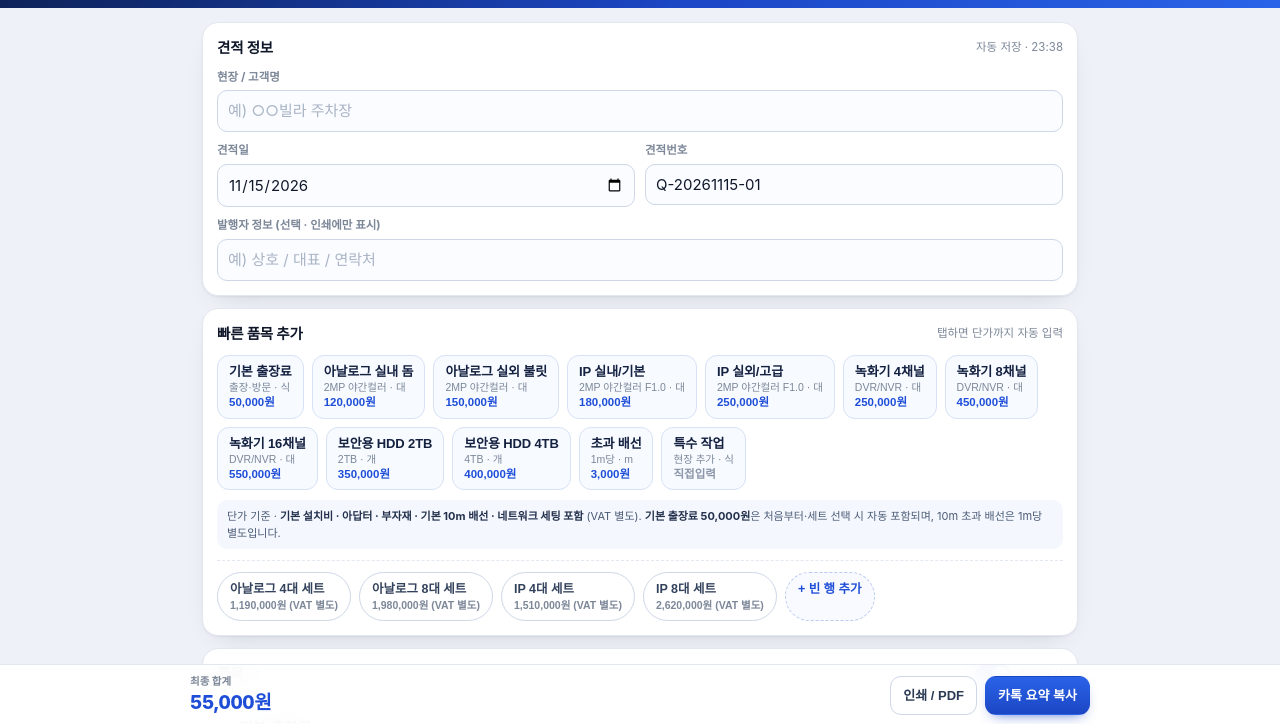
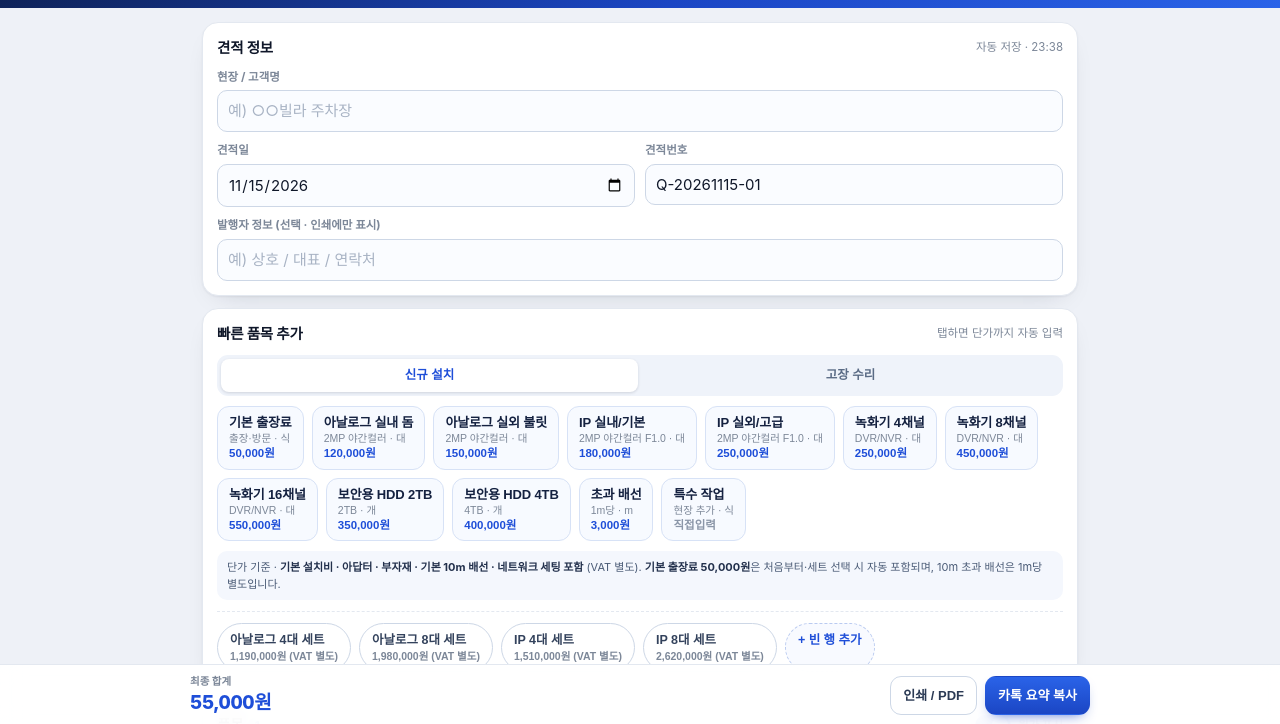
Before and after one commit to myc8101-cmyk/cctv, a plain HTML site: page index.html in a window 1280 px wide. Shown: the part 74-798 px from the top of the page. Drawn offline with Linux system fonts and the light colour scheme.

Commit message:
신규 설치·고장 수리 탭 추가: 수리/카메라 교체 단가, 모드별 프리셋과 빠른 세트

```diff
--- a/index.html
+++ b/index.html
@@ -110,6 +110,7 @@
     font-size:11px;color:#4a5b76;line-height:1.5;
   }
   .basis b{color:#22304c;font-weight:700}
+  .mode-seg{margin-bottom:11px}
   .sets{display:flex;flex-wrap:wrap;gap:8px;margin-top:11px;padding-top:11px;border-top:1px dashed var(--line)}
   .set-btn{
     cursor:pointer;font-size:12.5px;font-weight:650;
@@ -360,15 +361,13 @@
       <h2>빠른 품목 추가</h2>
       <span class="hint">탭하면 단가까지 자동 입력</span>
     </div>
+    <div class="seg mode-seg" id="modeSeg" role="group" aria-label="작업 구분">
+      <button type="button" data-mode="install" class="on">신규 설치</button>
+      <button type="button" data-mode="repair">고장 수리</button>
+    </div>
     <div class="chips" id="presetChips"></div>
-    <p class="basis">단가 기준 · <b>기본 설치비 · 아답터 · 부자재 · 기본 10m 배선 · 네트워크 세팅 포함</b> (VAT 별도). <b>기본 출장료 50,000원</b>은 처음부터·세트 선택 시 자동 포함되며, 10m 초과 배선은 1m당 별도입니다.</p>
-    <div class="sets">
-      <button class="set-btn" type="button" data-set="analog4"><b>아날로그 4대 세트</b><small></small></button>
-      <button class="set-btn" type="button" data-set="analog8"><b>아날로그 8대 세트</b><small></small></button>
-      <button class="set-btn" type="button" data-set="ip4"><b>IP 4대 세트</b><small></small></button>
-      <button class="set-btn" type="button" data-set="ip8"><b>IP 8대 세트</b><small></small></button>
-      <button class="set-btn ghost" type="button" id="addRowBtn">+ 빈 행 추가</button>
-    </div>
+    <p class="basis" id="basisNote"></p>
+    <div class="sets" id="setBtns"></div>
   </section>
 
   <!-- 품목 -->
@@ -481,11 +480,13 @@
 
   var STORE = 'cctv-quote-calculator.v1';
 
-  // 단가는 VAT 별도 기준. 기본 설치비 · 아답터 · 부자재 · 기본 10m 배선 · 네트워크 세팅 포함.
-  // 원가(cost)는 넣지 않는다. 품목 행의 매입원가 칸은 기본 0에서 직접 입력.
-  // 기본 출장료(50,000원)는 초기 상태와 모든 세트에 무조건 포함된다.
-  var PRESETS = [
-    { name: '기본 출장료', short: '기본 출장료', spec: '출장·방문 · 식', price: 50000, fee: true },
+  // 단가는 VAT 별도 기준. 원가(cost)는 넣지 않는다(행의 매입원가 칸은 기본 0).
+  // 기본 출장료(50,000원)는 신규 설치·고장 수리 모두, 초기 상태와 모든 세트에 무조건 포함된다.
+  var FEE = { name: '기본 출장료', short: '기본 출장료', spec: '출장·방문 · 식', price: 50000, fee: true };
+
+  var PRESETS = {
+    install: [
+      FEE,
       { name: '아날로그 2MP 야간컬러 실내 돔', short: '아날로그 실내 돔', spec: '2MP 야간컬러 · 대', price: 120000 },
       { name: '아날로그 2MP 야간컬러 실외 불릿', short: '아날로그 실외 불릿', spec: '2MP 야간컬러 · 대', price: 150000 },
       { name: 'IP 2MP 야간컬러(F1.0) 실내/기본', short: 'IP 실내/기본', spec: '2MP 야간컬러 F1.0 · 대', price: 180000 },
@@ -497,25 +498,59 @@
       { name: '보안용 HDD (4TB)', short: '보안용 HDD 4TB', spec: '4TB · 개', price: 400000 },
       { name: '기본 10m 초과 배선', short: '초과 배선', spec: '1m당 · m', price: 3000 },
       { name: '특수 작업 (고소·매립 등)', short: '특수 작업', spec: '현장 추가 · 식', price: 0 }
-  ];
+    ],
+    repair: [
+      FEE,
+      { name: '아답터 교체 (저용량)', short: '아답터 저용량', spec: '아답터 · 개', price: 20000 },
+      { name: '아답터 교체 (고용량)', short: '아답터 고용량', spec: '아답터 · 개', price: 50000 },
+      { name: '카메라·배선 수리 (기본 10m 이내)', short: '카메라·배선 수리', spec: '10m 이내 · 식', price: 70000 },
+      { name: '카메라 교체 (실내 2MP 적외선)', short: '실내 적외선 교체', spec: '2MP 적외선 · 대', price: 70000 },
+      { name: '카메라 교체 (실내 2MP 야간컬러)', short: '실내 야간컬러 교체', spec: '2MP 야간컬러 · 대', price: 90000 },
+      { name: '카메라 교체 (실외 2MP 불릿 적외선)', short: '실외 적외선 교체', spec: '2MP 불릿 적외선 · 대', price: 100000 },
+      { name: '카메라 교체 (실외 2MP 불릿 야간컬러)', short: '실외 야간컬러 교체', spec: '2MP 불릿 야간컬러 · 대', price: 120000 },
+      { name: '10m 초과 배선 연장', short: '초과 배선 연장', spec: '1m당 · m', price: 3000 },
+      { name: '녹화기 교체 (4채널)', short: '녹화기 4채널 교체', spec: 'DVR/NVR · 대', price: 250000 },
+      { name: '녹화기 교체 (8채널)', short: '녹화기 8채널 교체', spec: 'DVR/NVR · 대', price: 450000 },
+      { name: '녹화기 교체 (16채널)', short: '녹화기 16채널 교체', spec: 'DVR/NVR · 대', price: 550000 },
+      { name: '보안용 HDD 교체 (2TB)', short: 'HDD 2TB 교체', spec: '2TB · 개', price: 350000 },
+      { name: '보안용 HDD 교체 (4TB)', short: 'HDD 4TB 교체', spec: '4TB · 개', price: 400000 }
+    ]
+  };
 
   var SETS = {
-    'analog4': [ { p: 0, qty: 1 }, { p: 1, qty: 2 }, { p: 2, qty: 2 }, { p: 5, qty: 1 }, { p: 8, qty: 1 } ],
-    'analog8': [ { p: 0, qty: 1 }, { p: 1, qty: 4 }, { p: 2, qty: 4 }, { p: 6, qty: 1 }, { p: 9, qty: 1 } ],
-    'ip4': [ { p: 0, qty: 1 }, { p: 3, qty: 2 }, { p: 4, qty: 2 }, { p: 5, qty: 1 }, { p: 8, qty: 1 } ],
-    'ip8': [ { p: 0, qty: 1 }, { p: 3, qty: 4 }, { p: 4, qty: 4 }, { p: 6, qty: 1 }, { p: 9, qty: 1 } ]
+    install: {
+      analog4: { label: '아날로그 4대 세트', items: [ { p: 0, qty: 1 }, { p: 1, qty: 2 }, { p: 2, qty: 2 }, { p: 5, qty: 1 }, { p: 8, qty: 1 } ] },
+      analog8: { label: '아날로그 8대 세트', items: [ { p: 0, qty: 1 }, { p: 1, qty: 4 }, { p: 2, qty: 4 }, { p: 6, qty: 1 }, { p: 9, qty: 1 } ] },
+      ip4: { label: 'IP 4대 세트', items: [ { p: 0, qty: 1 }, { p: 3, qty: 2 }, { p: 4, qty: 2 }, { p: 5, qty: 1 }, { p: 8, qty: 1 } ] },
+      ip8: { label: 'IP 8대 세트', items: [ { p: 0, qty: 1 }, { p: 3, qty: 4 }, { p: 4, qty: 4 }, { p: 6, qty: 1 }, { p: 9, qty: 1 } ] }
+    },
+    repair: {
+      wire: { label: '배선 수리 기본', items: [ { p: 0, qty: 1 }, { p: 3, qty: 1 } ] },
+      adapLow: { label: '아답터(저용량) 교체', items: [ { p: 0, qty: 1 }, { p: 1, qty: 1 } ] },
+      adapHigh: { label: '아답터(고용량) 교체', items: [ { p: 0, qty: 1 }, { p: 2, qty: 1 } ] },
+      dvr4: { label: '녹화기 4채널 교체', items: [ { p: 0, qty: 1 }, { p: 9, qty: 1 } ] },
+      dvr8: { label: '녹화기 8채널 교체', items: [ { p: 0, qty: 1 }, { p: 10, qty: 1 } ] },
+      hdd2: { label: 'HDD 2TB 교체', items: [ { p: 0, qty: 1 }, { p: 12, qty: 1 } ] },
+      hdd4: { label: 'HDD 4TB 교체', items: [ { p: 0, qty: 1 }, { p: 13, qty: 1 } ] }
+    }
   };
 
-  function feePreset() {
-    for (var i = 0; i < PRESETS.length; i++) if (PRESETS[i].fee) return PRESETS[i];
-    return null;
+  var BASIS = {
+    install: '단가 기준 · <b>기본 설치비 · 아답터 · 부자재 · 기본 10m 배선 · 네트워크 세팅 포함</b> (VAT 별도). <b>기본 출장료 50,000원</b>은 처음부터·세트 선택 시 자동 포함되며, 10m 초과 배선은 1m당 별도입니다.',
+    repair: '단가 기준 · <b>기본 출장료 50,000원 + 부품값 + 기본 공임</b> (VAT 별도). 카메라·배선 수리는 기본 10m 이내 포함, 초과분은 1m당 3,000원 별도입니다.'
+  };
+
+  function currentMode() {
+    return state && state.mode === 'repair' ? 'repair' : 'install';
   }
+  function modePresets() {
+    return PRESETS[currentMode()] || PRESETS.install;
+  }
+  function feePreset() { return FEE; }
 
   // 기본 출장료 행이 이미 있는지 (세트·칩에서 중복으로 넣지 않기 위해)
   function hasFeeRowIn(items) {
-    var fp = feePreset();
-    if (!fp) return false;
-    var key = fp.name.trim();
+    var key = FEE.name.trim();
     return (items || []).some(function (it) {
       return String((it && it.name) || '').trim() === key;
     });
@@ -600,6 +635,7 @@
       items: [newItem(feePreset())],
       vat: 'excl',
       rounding: 0,
+      mode: 'install',
       showCost: true
     };
   }
@@ -624,6 +660,7 @@
       items: Array.isArray(saved.items) ? saved.items : base.items,
       vat: saved.vat === 'incl' ? 'incl' : 'excl',
       rounding: [0, 1000, 10000].indexOf(saved.rounding) !== -1 ? saved.rounding : 0,
+      mode: saved.mode === 'repair' ? 'repair' : 'install',
       showCost: saved.showCost !== false
     };
     st.items = st.items.filter(function (it) { return it && typeof it === 'object'; }).map(function (it) {
@@ -692,10 +729,11 @@
     };
   }
 
-  /* ── 렌더: 프리셋 ─────────────────────── */
+  /* ── 렌더: 프리셋/세트 (모드별) ────────── */
   function renderPresets() {
     var box = $('#presetChips');
-    box.innerHTML = PRESETS.map(function (p, i) {
+    var list = modePresets();
+    box.innerHTML = list.map(function (p, i) {
       var priceTxt = p.price > 0 ? wonUnit(p.price) : '직접입력';
       var priceCls = p.price > 0 ? 'chip-price' : 'chip-price direct';
       return '<button class="chip" type="button" data-preset="' + i + '">' +
@@ -703,26 +741,60 @@
         '<small>' + esc(p.spec) + '</small>' +
         '<span class="' + priceCls + '">' + esc(priceTxt) + '</span></button>';
     }).join('');
+    document.querySelectorAll('#modeSeg button').forEach(function (b) {
+      b.classList.toggle('on', b.getAttribute('data-mode') === currentMode());
+    });
   }
 
-  /* ── 렌더: 세트 버튼 금액 ─────────────── */
-  function setTotal(defs) {
+  function renderBasis() {
+    var el = $('#basisNote');
+    if (el) el.innerHTML = BASIS[currentMode()] || BASIS.install;
+  }
+
+  function setTotal(def, mode) {
+    var list = PRESETS[mode] || [];
     var sum = 0;
-    (defs || []).forEach(function (d) {
-      var p = PRESETS[d.p];
+    ((def && def.items) || []).forEach(function (d) {
+      var p = list[d.p];
       if (!p) return;
       sum += (d.qty || 0) * (p.price || 0);
     });
     return sum;
   }
 
-  function renderSetPrices() {
-    document.querySelectorAll('[data-set]').forEach(function (btn) {
-      var small = btn.querySelector('small');
-      if (!small) return;
-      var t = setTotal(SETS[btn.getAttribute('data-set')]);
-      small.textContent = t > 0 ? wonUnit(t) + ' (VAT 별도)' : '';
+  function renderSets() {
+    var mode = currentMode();
+    var defs = SETS[mode] || {};
+    var html = Object.keys(defs).map(function (key) {
+      var def = defs[key];
+      var t = setTotal(def, mode);
+      return '<button class="set-btn" type="button" data-set="' + esc(key) + '">' +
+        '<b>' + esc(def.label) + '</b>' +
+        '<small>' + (t > 0 ? wonUnit(t) + ' (VAT 별도)' : '') + '</small></button>';
+    }).join('');
+    html += '<button class="set-btn ghost" type="button" id="addRowBtn">+ 빈 행 추가</button>';
+    var box = $('#setBtns');
+    if (box) box.innerHTML = html;
+  }
+
+  // 세트 하나를 견적에 적용 (출장료는 중복으로 넣지 않음)
+  function applySet(key) {
+    var mode = currentMode();
+    var def = (SETS[mode] || {})[key];
+    if (!def || !def.items.length) return;
+    var list = PRESETS[mode] || [];
+    def.items.forEach(function (d) {
+      var preset = list[d.p];
+      if (!preset) return;
+      if (preset.fee && hasFeeRowIn(state.items)) return;
+      var it = newItem(preset);
+      it.qty = d.qty;
+      state.items.push(it);
     });
+    cleanupEmptyRows();
+    syncRows();
+    updateTotals();
+    toast(def.label + ' 추가 — 단가가 자동 입력됐어요');
   }
 
   /* ── 렌더: 품목 행 ────────────────────── */
@@ -1053,7 +1125,7 @@
     $('#presetChips').addEventListener('click', function (e) {
       var btn = e.target.closest('[data-preset]');
       if (!btn) return;
-      var preset = PRESETS[Number(btn.getAttribute('data-preset'))];
+      var preset = modePresets()[Number(btn.getAttribute('data-preset'))];
       if (!preset) return;
       if (preset.fee && hasFeeRowIn(state.items)) {
         toast('기본 출장료는 이미 포함되어 있어요');
@@ -1066,30 +1138,24 @@
       toast(preset.short + ' 추가');
     });
 
-    document.querySelectorAll('[data-set]').forEach(function (btn) {
-      btn.addEventListener('click', function () {
-        var defs = SETS[btn.getAttribute('data-set')] || [];
-        if (!defs.length) return;
-        var label = btn.querySelector('b') ? btn.querySelector('b').textContent.trim() : btn.textContent.trim();
-        var firstId = null;
-        defs.forEach(function (d) {
-          var preset = PRESETS[d.p];
-          if (!preset) return;
-          if (preset.fee && hasFeeRowIn(state.items)) return; // 출장료는 중복으로 넣지 않는다
-          var it = newItem(preset);
-          it.qty = d.qty;
-          state.items.push(it);
-          if (!firstId) firstId = it.id;
-        });
-        // 첫 빈 행이 남아 있으면 정리
-        cleanupEmptyRows();
-        syncRows();
-        updateTotals();
-        toast(label + ' 추가 — 단가가 자동 입력됐어요');
+    document.querySelectorAll('#modeSeg button').forEach(function (b) {
+      b.addEventListener('click', function () {
+        state.mode = b.getAttribute('data-mode') === 'repair' ? 'repair' : 'install';
+        renderPresets();
+        renderSets();
+        renderBasis();
+        save();
       });
     });
 
-    $('#addRowBtn').addEventListener('click', addRow);
+    // 세트 버튼은 모드 전환 때마다 다시 그리므로 위임으로 받는다.
+    $('#setBtns').addEventListener('click', function (e) {
+      if (e.target.closest('#addRowBtn')) { addRow(); return; }
+      var btn = e.target.closest('[data-set]');
+      if (!btn) return;
+      applySet(btn.getAttribute('data-set'));
+    });
+
     $('#addRowBtn2').addEventListener('click', addRow);
 
     $('#copyBtn').addEventListener('click', function () { copyText(summaryText()); });
@@ -1106,6 +1172,9 @@
       if (!confirm('작성 중인 견적을 모두 지울까요? (이 브라우저의 임시저장도 초기화됩니다)')) return;
       state = freshState();
       try { localStorage.removeItem(STORE); } catch (e) {}
+      renderPresets();
+      renderSets();
+      renderBasis();
       syncRows();
       bindStaticValues();
       updateTotals();
@@ -1205,7 +1274,8 @@
   /* ── 시작 ─────────────────────────────── */
   load();
   renderPresets();
-  renderSetPrices();
+  renderSets();
+  renderBasis();
   bindStatic();
   syncRows();
   bindStaticValues();
```
Lines whose indentation alone changed are shown as unchanged.
